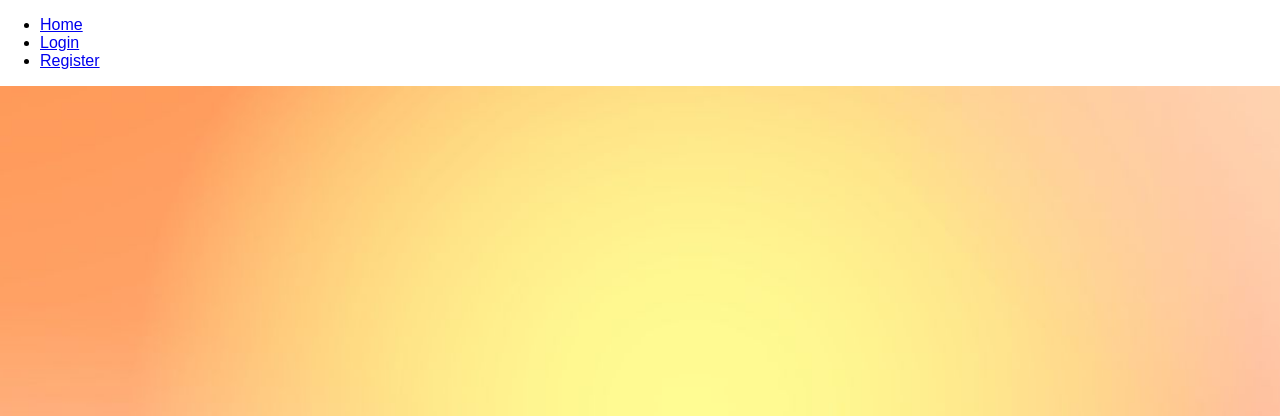
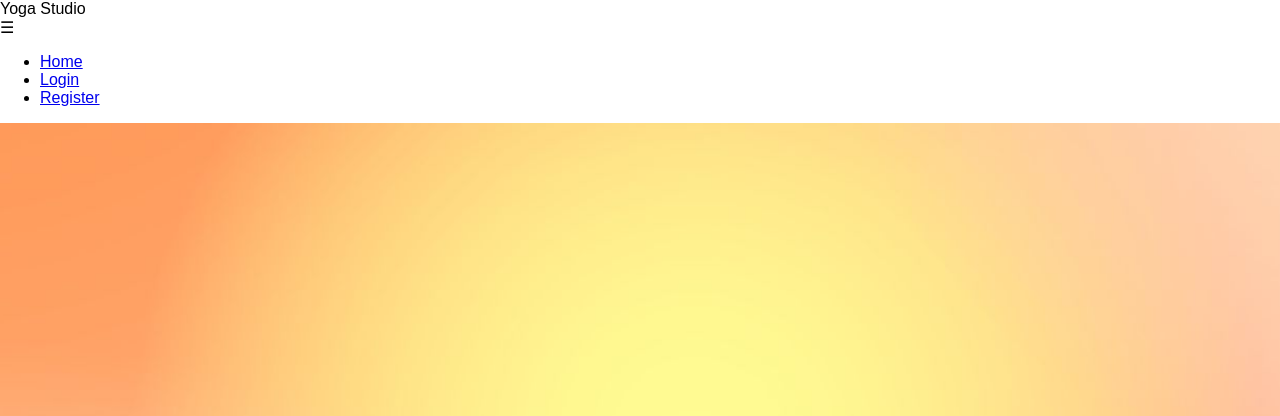
Before and after one commit to emmhe015/yogaMemberFullStack, a Django app: page / in a window 1280 px wide. Shown: the top 416 px of the page. Run offline with Django 4.2, Linux system fonts and the light colour scheme; some web fonts are replaced.

Commit message:
Update navbar in index.html

```diff
--- a/yogaapp/templates/yogaapp/index.html
+++ b/yogaapp/templates/yogaapp/index.html
@@ -12,14 +12,18 @@
 </head>
 <body>
     <header>
-        <nav>
-            <ul>
-                <li><a href="{% url 'home' %}">Home</a></li>
+        <nav class="navbar">
+            <div class="navbar-brand">Yoga Studio</div>
+            <div class="navbar-toggle" id="js-navbar-toggle">
+                <span class="navbar-icon">&#9776;</span>
+            </div>
+            <ul class="main-nav" id="js-menu">
+                <li><a href="{% url 'home' %}" class="nav-links">Home</a></li>
                 {% if user.is_authenticated %}
-                <li><a href="{% url 'logout' %}">Logout</a></li>
+                <li><a href="{% url 'logout' %}" class="nav-links">Logout</a></li>
                 {% else %}
-                <li><a href="{% url 'login' %}">Login</a></li>
-                <li><a href="{% url 'register' %}">Register</a></li>
+                <li><a href="{% url 'login' %}" class="nav-links">Login</a></li>
+                <li><a href="{% url 'register' %}" class="nav-links">Register</a></li>
                 {% endif %}
             </ul>
         </nav>
@@ -33,6 +37,11 @@
     </div>
 
 
-
+    <script>
+        document.getElementById('js-navbar-toggle').addEventListener('click', function() {
+            var menu = document.getElementById('js-menu');
+            menu.classList.toggle('active');
+        });
+    </script>
 </body>
 </html>
```
